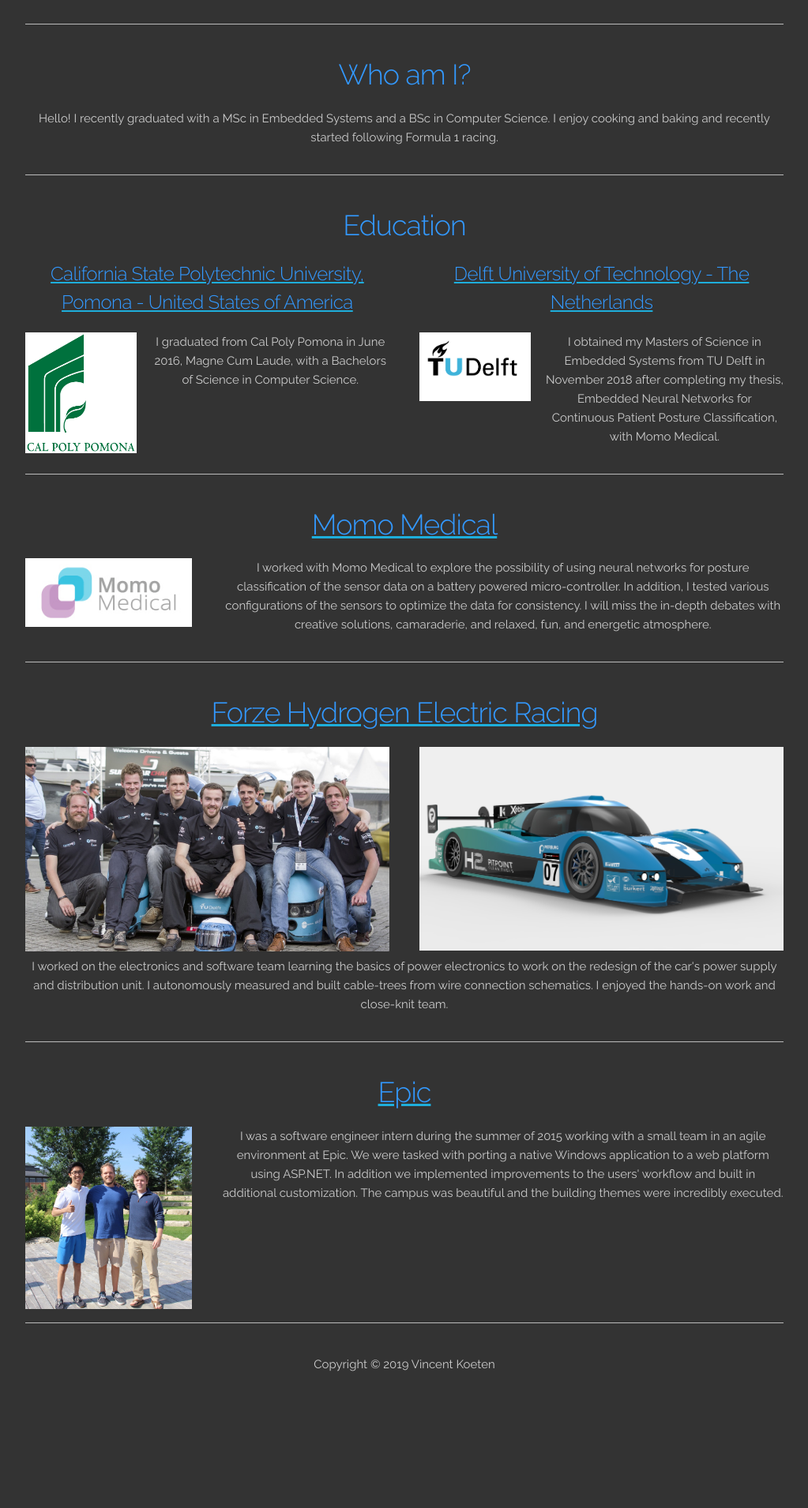
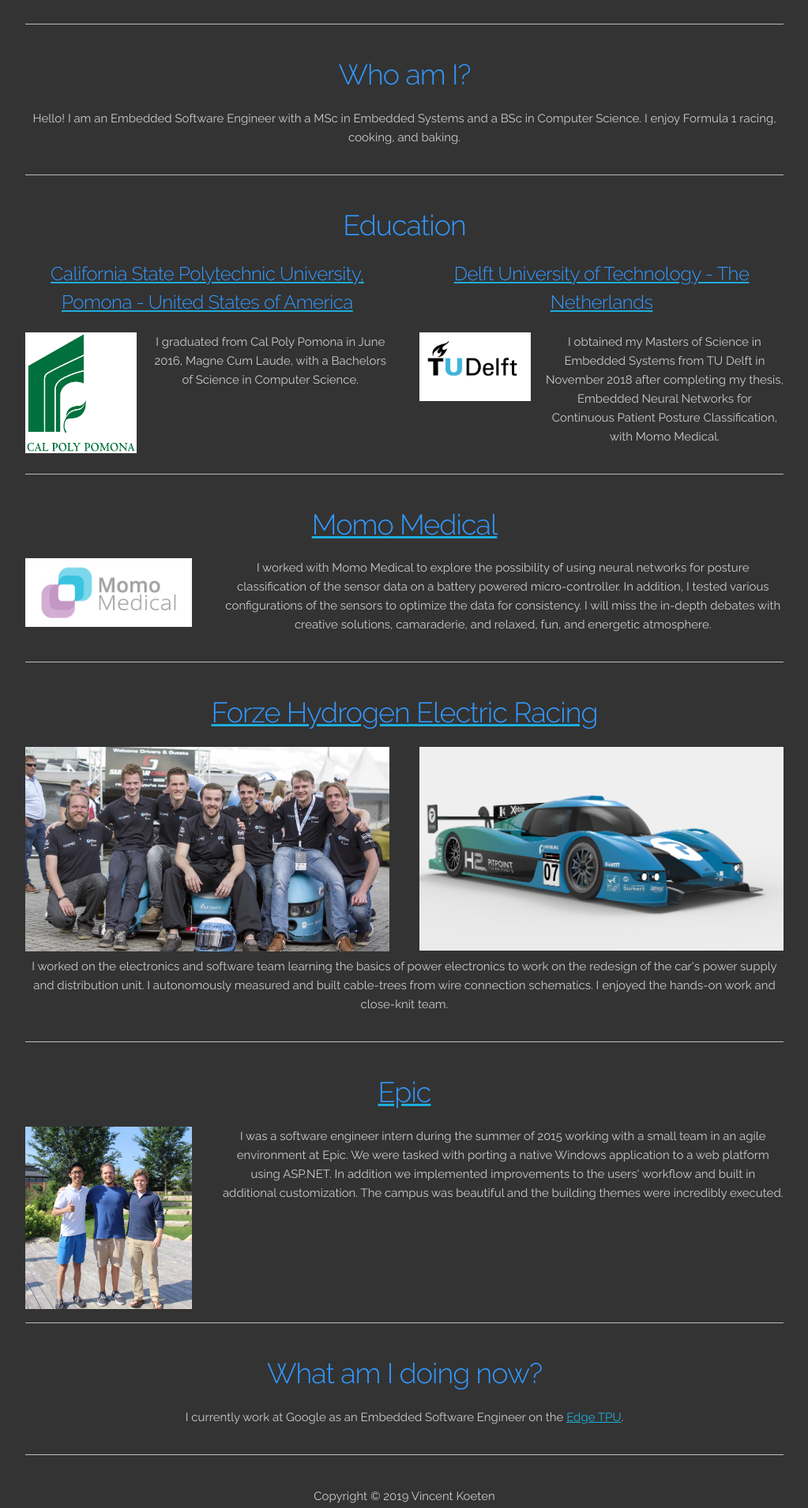
Before and after one commit to vincentrk/PersonalSite, a plain HTML site: page index.html in a window 1280 px wide. Shown: the part 780-2690 px from the top of the page at 79% size, without its empty margins (128-1151 px from the left). Before the commit the page ends 2545 px from the top, so only its background shows below. Drawn offline with Linux system fonts and the light colour scheme.

Commit message:
Update site for 2020 with Google and other minor changes.

```diff
--- a/index.html
+++ b/index.html
@@ -114,10 +114,8 @@
       </div>
       <div class="row">
         <p>
-          Hello! I recently graduated with a MSc in Embedded Systems and a BSc in Computer Science.
-          I enjoy cooking and baking and recently started following Formula 1 racing.
-          <!-- This page will be updated further with more information.
-          Please come back later. -->
+          Hello! I am an Embedded Software Engineer with a MSc in Embedded Systems and a BSc in Computer Science.
+          I enjoy Formula 1 racing, cooking, and baking.
         </p>
       </div>
     </div>
@@ -282,7 +280,7 @@
 
 
 <!-- Current -->
-  <!-- <section class="center">
+  <section class="center">
     <div class="container">
       <div class="row">
         <div class="twelve columns">
@@ -294,15 +292,16 @@
       </div>
 
       <div class="row">
-        <div class="four columns">
-          <a href="http://www.momomedical.com" target="_blank">
-            <img class="u-max-full-width" src="images/Momo-Medical-logo-white-background.jpg" alt="Momo Medical" title="Momo Medical">
+<!-- TODO Get image for Google. -->
+<!--         <div class="four columns">
+          <a href="http://www.google.com" target="_blank">
+            <img class="u-max-full-width" src="images/.jpg" alt="Google" title="Google">
           </a>
-        </div>
-        <div class="eight columns">
+        </div> -->
+        <!-- <div class="eight columns"> -->
+        <div class="twelve columns">
           <p>
-            I have completed all the required courses and am now working on my master thesis project with Momo Medical.
-            I am learning about neural networks and exploring how I can apply the concept to the embedded platform and sensor data.
+            I currently work at Google as an Embedded Software Engineer on the <a href="https://cloud.google.com/edge-tpu/">Edge TPU</a>.
           </p>
         </div>
       </div>
@@ -311,7 +310,7 @@
 
   <div class="container center">
     <div class="divider"></div>
-  </div> -->
+  </div>
 
   <section class="footer center">
     <div class="row">
@@ -323,12 +322,8 @@
     </div>
   </section>
 
-
-
 <!-- Scripts
   –––––––––––––––––––––––––––––––––––––––––––––––––– -->
-
-
 
 <!-- End Document
   –––––––––––––––––––––––––––––––––––––––––––––––––– -->
```
